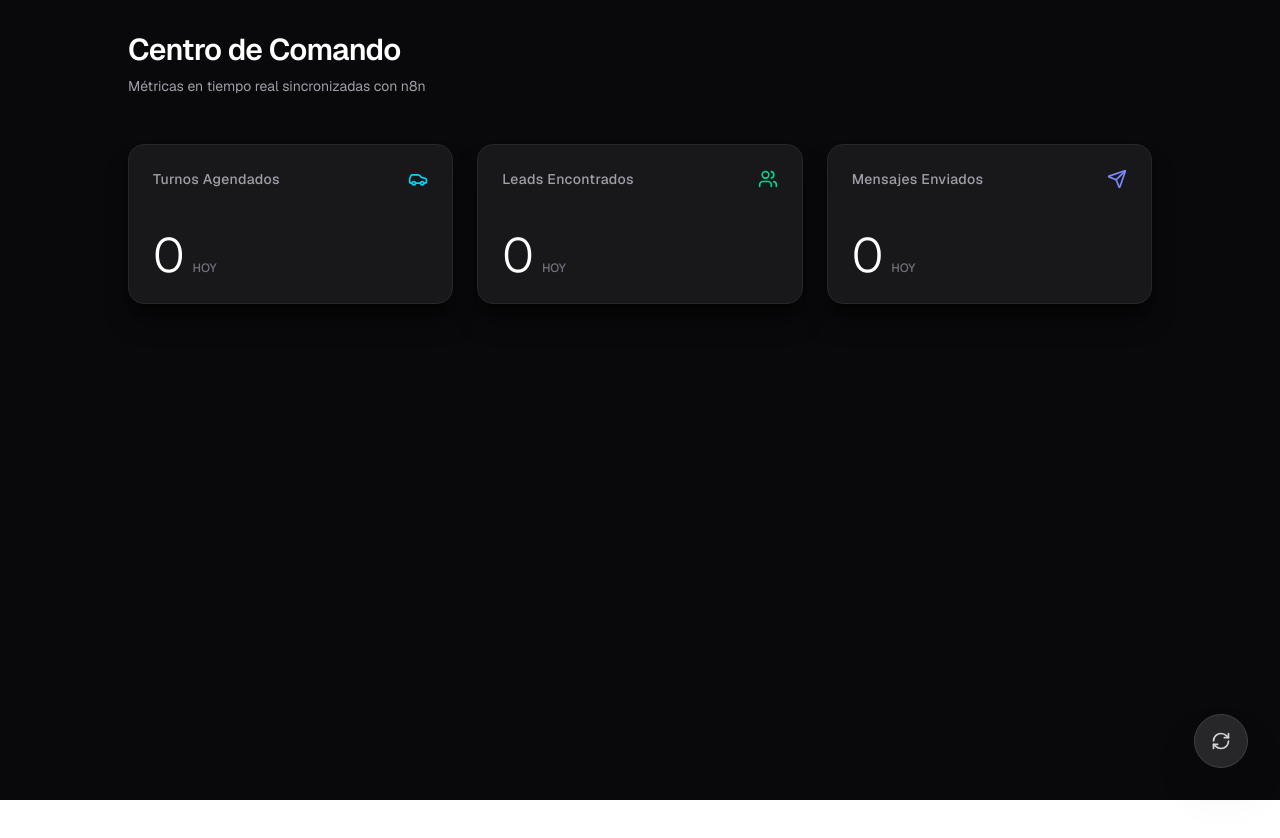
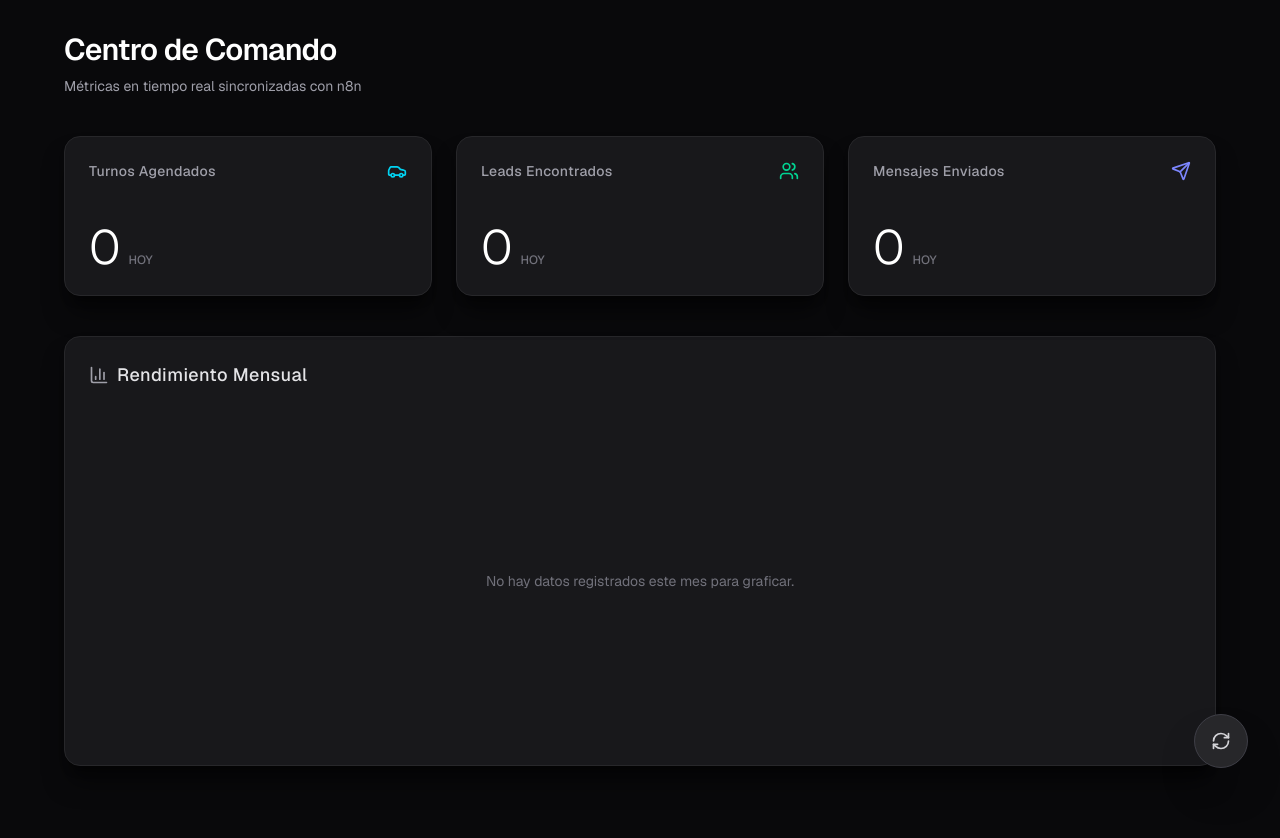
Before and after one commit to lorenzocona14-cmyk/Dashboard-atencia-garage, a Next.js app: page / in a window 1280 px wide. Shown: the top 838 px of the page. Before the commit the page ends 800 px from the top, so only its background shows below. Built offline with nearby package versions, Linux system fonts and the light colour scheme; no server answers; the database is empty.

Commit message:
Agregar vista mensual y gráfico interactivo con Recharts

```diff
--- a/app/page.tsx
+++ b/app/page.tsx
@@ -2,7 +2,8 @@
 
 import { useEffect, useState } from 'react';
 import { createClient } from '@supabase/supabase-js';
-import { Car, Send, Users, RefreshCw } from 'lucide-react';
+import { Car, Send, Users, RefreshCw, BarChart3 } from 'lucide-react';
+import { BarChart, Bar, XAxis, YAxis, CartesianGrid, Tooltip, ResponsiveContainer, Legend } from 'recharts';
 
 const supabaseUrl = process.env.NEXT_PUBLIC_SUPABASE_URL || '';
 const supabaseKey = process.env.NEXT_PUBLIC_SUPABASE_ANON_KEY || '';
@@ -12,25 +13,32 @@ export default function Dashboard() {
   const [turnosHoy, setTurnosHoy] = useState(0);
   const [encontradosHoy, setEncontradosHoy] = useState(0);
   const [enviadosHoy, setEnviadosHoy] = useState(0);
+  const [chartData, setChartData] = useState<any[]>([]);
   const [isRefreshing, setIsRefreshing] = useState(false);
 
   const fetchMetrics = async () => {
     setIsRefreshing(true);
-    const today = new Date();
-    today.setHours(0, 0, 0, 0);
-    const todayIso = today.toISOString();
+    const now = new Date();
 
+    // Rango Diario
+    const startOfToday = new Date(now.getFullYear(), now.getMonth(), now.getDate());
+    const todayIso = startOfToday.toISOString();
+
+    // Rango Mensual
+    const startOfMonth = new Date(now.getFullYear(), now.getMonth(), 1);
+    const monthIso = startOfMonth.toISOString();
+
+    // --- FETCH DIARIO (Tarjetas Superiores) ---
     const { count: countTurnos } = await supabase
       .from('lavadero_turnos')
       .select('*', { count: 'exact', head: true })
       .gte('created_at', todayIso);
 
-    const { data: dataScraper } = await supabase
+    const { data: dataScraperHoy } = await supabase
       .from('scraper_logs')
       .select('items_extraidos')
       .gte('created_at', todayIso);
-
-    const totalEncontrados = dataScraper?.reduce((acc, curr) => acc + (curr.items_extraidos || 0), 0) || 0;
+    const totalEncontrados = dataScraperHoy?.reduce((acc, curr) => acc + (curr.items_extraidos || 0), 0) || 0;
 
     const { count: countEnviados } = await supabase
       .from('mensajes_scraper')
@@ -41,20 +49,58 @@ export default function Dashboard() {
     setEncontradosHoy(totalEncontrados);
     setEnviadosHoy(countEnviados || 0);
 
+    // --- FETCH MENSUAL (Gráfico) ---
+    const { data: turnosMes } = await supabase.from('lavadero_turnos').select('created_at').gte('created_at', monthIso);
+    const { data: scraperMes } = await supabase.from('scraper_logs').select('created_at, items_extraidos').gte('created_at', monthIso);
+    const { data: mensajesMes } = await supabase.from('mensajes_scraper').select('created_at').gte('created_at', monthIso);
+
+    // Agrupación de datos por día para el gráfico
+    const dataMap: Record<string, { fecha: string, Turnos: number, Leads: number, Mensajes: number }> = {};
+
+    const formatToDay = (isoString: string) => {
+      const d = new Date(isoString);
+      return `${d.getDate().toString().padStart(2, '0')}/${(d.getMonth() + 1).toString().padStart(2, '0')}`;
+    };
+
+    turnosMes?.forEach(t => {
+      const d = formatToDay(t.created_at);
+      if (!dataMap[d]) dataMap[d] = { fecha: d, Turnos: 0, Leads: 0, Mensajes: 0 };
+      dataMap[d].Turnos += 1;
+    });
+
+    scraperMes?.forEach(s => {
+      const d = formatToDay(s.created_at);
+      if (!dataMap[d]) dataMap[d] = { fecha: d, Turnos: 0, Leads: 0, Mensajes: 0 };
+      dataMap[d].Leads += (s.items_extraidos || 0);
+    });
+
+    mensajesMes?.forEach(m => {
+      const d = formatToDay(m.created_at);
+      if (!dataMap[d]) dataMap[d] = { fecha: d, Turnos: 0, Leads: 0, Mensajes: 0 };
+      dataMap[d].Mensajes += 1;
+    });
+
+    // Ordenar cronológicamente
+    const sortedData = Object.values(dataMap).sort((a, b) => {
+      const [dayA, monthA] = a.fecha.split('/');
+      const [dayB, monthB] = b.fecha.split('/');
+      return new Date(2024, Number(monthA)-1, Number(dayA)).getTime() - new Date(2024, Number(monthB)-1, Number(dayB)).getTime();
+    });
+
+    setChartData(sortedData);
     setTimeout(() => setIsRefreshing(false), 500);
   };
 
   useEffect(() => {
     fetchMetrics();
 
+    // Suscripciones Realtime
     const turnosSub = supabase.channel('turnos_changes')
       .on('postgres_changes', { event: 'INSERT', schema: 'public', table: 'lavadero_turnos' }, fetchMetrics)
       .subscribe();
-
     const scraperSub = supabase.channel('scraper_changes')
       .on('postgres_changes', { event: 'INSERT', schema: 'public', table: 'scraper_logs' }, fetchMetrics)
       .subscribe();
-
     const mensajesSub = supabase.channel('mensajes_changes')
       .on('postgres_changes', { event: 'INSERT', schema: 'public', table: 'mensajes_scraper' }, fetchMetrics)
       .subscribe();
@@ -67,14 +113,15 @@ export default function Dashboard() {
   }, []);
 
   return (
-    <div className="min-h-screen bg-zinc-950 text-zinc-100 p-8 font-sans selection:bg-cyan-500/30">
-      <div className="max-w-5xl mx-auto">
-        <header className="mb-12">
+    <div className="min-h-screen bg-zinc-950 text-zinc-100 p-8 font-sans selection:bg-cyan-500/30 pb-24">
+      <div className="max-w-6xl mx-auto">
+        <header className="mb-10">
           <h1 className="text-3xl font-semibold tracking-tight text-white">Centro de Comando</h1>
           <p className="text-zinc-400 mt-2 text-sm">Métricas en tiempo real sincronizadas con n8n</p>
         </header>
 
-        <div className="grid grid-cols-1 md:grid-cols-3 gap-6">
+        {/* MÉTRICAS DIARIAS */}
+        <div className="grid grid-cols-1 md:grid-cols-3 gap-6 mb-10">
           <div className="bg-zinc-900 border border-zinc-800 rounded-2xl p-6 flex flex-col justify-between h-40 shadow-xl shadow-black/50 transition-all hover:border-zinc-700">
             <div className="flex items-center justify-between text-zinc-400">
               <span className="text-sm font-medium tracking-wide">Turnos Agendados</span>
@@ -109,9 +156,43 @@ export default function Dashboard() {
           </div>
         </div>
 
+        {/* VISTA MENSUAL (GRÁFICO) */}
+        <div className="bg-zinc-900 border border-zinc-800 rounded-2xl p-6 shadow-xl shadow-black/50">
+          <div className="flex items-center gap-2 mb-8">
+            <BarChart3 className="w-5 h-5 text-zinc-400" />
+            <h2 className="text-lg font-medium text-zinc-200 tracking-wide">Rendimiento Mensual</h2>
+          </div>
+
+          {chartData.length > 0 ? (
+            <div className="h-80 w-full">
+              <ResponsiveContainer width="100%" height="100%">
+                <BarChart data={chartData} margin={{ top: 10, right: 10, left: -20, bottom: 0 }}>
+                  <CartesianGrid strokeDasharray="3 3" stroke="#27272a" vertical={false} />
+                  <XAxis dataKey="fecha" stroke="#a1a1aa" fontSize={12} tickLine={false} axisLine={false} dy={10} />
+                  <YAxis stroke="#a1a1aa" fontSize={12} tickLine={false} axisLine={false} />
+                  <Tooltip
+                    cursor={{ fill: '#27272a', opacity: 0.4 }}
+                    contentStyle={{ backgroundColor: '#18181b', borderColor: '#27272a', borderRadius: '8px', color: '#f4f4f5' }}
+                    itemStyle={{ fontSize: '14px' }}
+                  />
+                  <Legend iconType="circle" wrapperStyle={{ paddingTop: '20px', fontSize: '13px' }} />
+                  <Bar dataKey="Turnos" fill="#22d3ee" radius={[4, 4, 0, 0]} maxBarSize={40} />
+                  <Bar dataKey="Leads" fill="#34d399" radius={[4, 4, 0, 0]} maxBarSize={40} />
+                  <Bar dataKey="Mensajes" fill="#818cf8" radius={[4, 4, 0, 0]} maxBarSize={40} />
+                </BarChart>
+              </ResponsiveContainer>
+            </div>
+          ) : (
+            <div className="h-80 w-full flex items-center justify-center text-zinc-500 text-sm">
+              No hay datos registrados este mes para graficar.
+            </div>
+          )}
+        </div>
+
+        {/* BOTÓN FLOTANTE */}
         <button
           onClick={fetchMetrics}
-          className="fixed bottom-8 right-8 bg-zinc-800 hover:bg-zinc-700 text-white p-4 rounded-full shadow-2xl border border-zinc-700 transition-all flex items-center justify-center focus:outline-none focus:ring-2 focus:ring-zinc-500"
+          className="fixed bottom-8 right-8 bg-zinc-800 hover:bg-zinc-700 text-white p-4 rounded-full shadow-2xl border border-zinc-700 transition-all flex items-center justify-center focus:outline-none focus:ring-2 focus:ring-zinc-500 z-50"
           aria-label="Refrescar métricas"
         >
           <RefreshCw className={`w-5 h-5 ${isRefreshing ? 'animate-spin text-cyan-400' : 'text-zinc-300'}`} />
--- a/package.json
+++ b/package.json
@@ -13,7 +13,8 @@
     "lucide-react": "^1.22.0",
     "next": "16.2.9",
     "react": "19.2.4",
-    "react-dom": "19.2.4"
+    "react-dom": "19.2.4",
+    "recharts": "^3.9.1"
   },
   "devDependencies": {
     "@tailwindcss/postcss": "^4",
```
Also changed, not shown: 1 other file (tests, documents, lock files or other folders).
